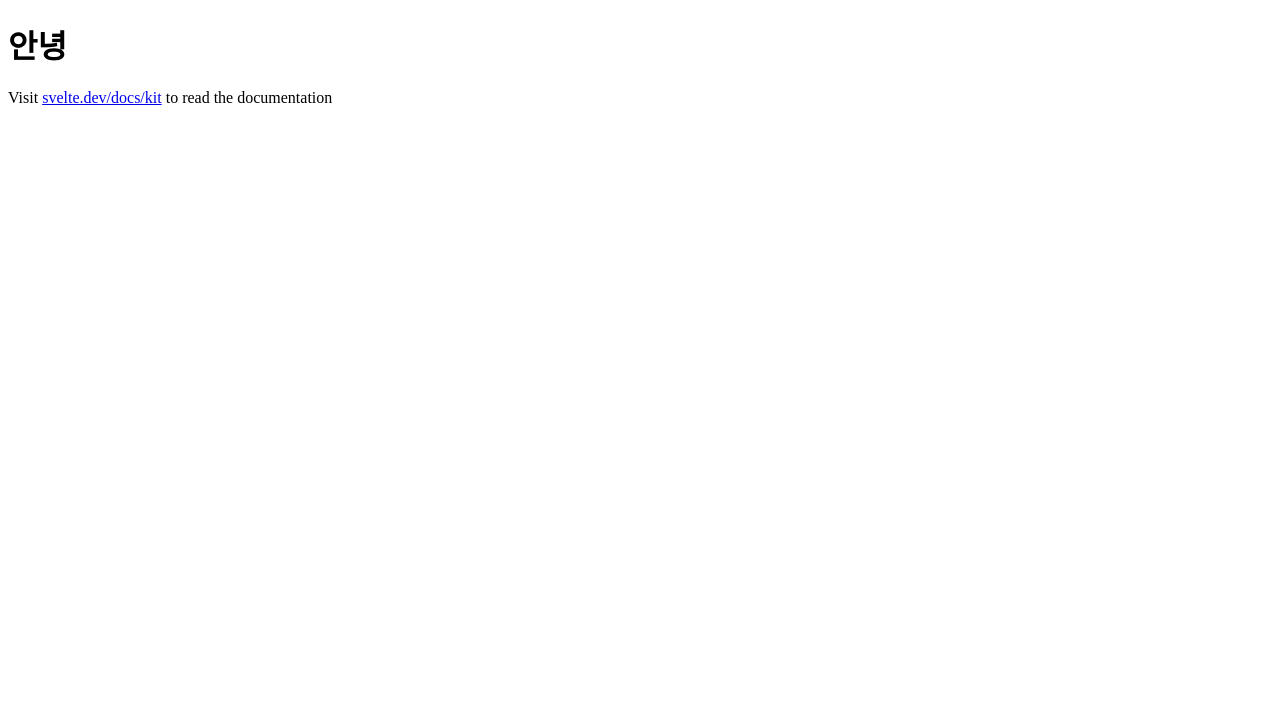
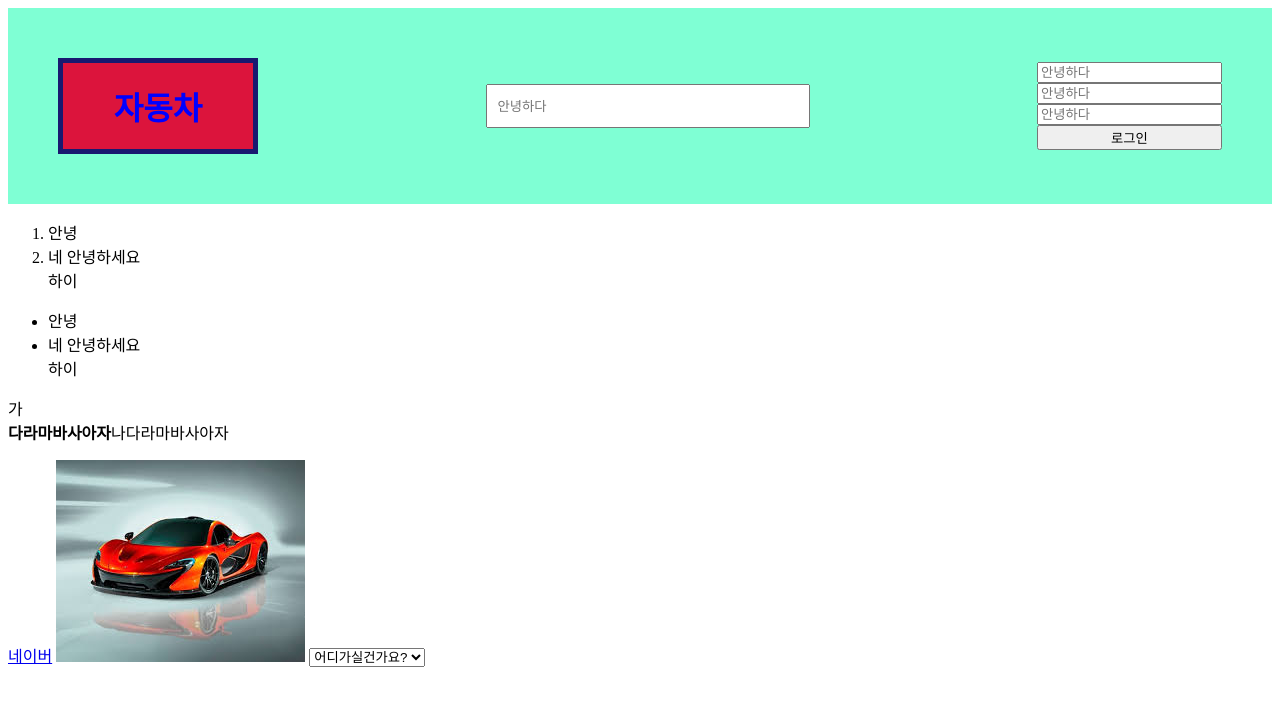
Before and after one commit to kimyoojun/AI-ON_commuity, a SvelteKit app: page / in a window 1280 px wide. Shown: the top 706 px of the page. Built offline with nearby package versions, Linux system fonts and the light colour scheme.

Commit message:
커뮤니티 상단바 구현현

```diff
--- a/src/routes/+page.svelte
+++ b/src/routes/+page.svelte
@@ -1,2 +1,74 @@
-<h1>안녕</h1>
-<p>Visit <a href="https://svelte.dev/docs/kit">svelte.dev/docs/kit</a> to read the documentation</p>
+<div id= top_bar>
+    <h1 id = car>자동차</h1>
+    <input id = c1 placeholder="안녕하다" type="text">
+    <div id = main>
+        <input placeholder="안녕하다" type="number">
+        <input placeholder="안녕하다" type='text'>
+        <input placeholder="안녕하다" type="password">
+        <button>로그인</button>
+    </div>
+</div>
+
+
+<ol>
+    <li>안녕</li>
+    <li>네 안녕하세요</li>
+    <il>하이</il>
+</ol>
+
+<ul>
+    <li>안녕</li>
+    <li>네 안녕하세요</li>
+    <il>하이</il>
+</ul>
+<p> 가<br><strong> 다라마바사아자</strong>나다라마바사아자</p>
+
+
+
+<a href="https://www.naver.com/">네이버</a>
+<img src= '맥라렌p1.jpg' alt="맥라렌 p1 사진">
+
+<select>
+
+    <option>어디가실건가요?</option>
+    <option>서울</option>
+    <option>부산</option>
+    <option>경남</option>
+    <option>인천</option>
+</select>
+
+<style>
+    #car {
+        width: 150px;
+        color: blue;
+        background-color: crimson;
+        margin: 50px;
+        padding: 20px;
+        border: midnightblue solid 5px;
+        display: flex;
+        align-items: center;
+        justify-content: center;
+
+
+    }
+
+    #top_bar{
+        width: 100%;
+        display: flex;
+        background-color: aquamarine;
+        align-items: center;
+        justify-content: space-between;
+    }
+    #c1{
+        margin: 0px;
+        padding: 10px;
+        width: 300px;
+        height: 20px;
+    }
+    #main{
+        display: flex;
+        flex-direction: column;
+        margin: 50px;
+    }
+
+</style>
```
Also changed, not shown: static/맥라렌p1.jpg (added).
